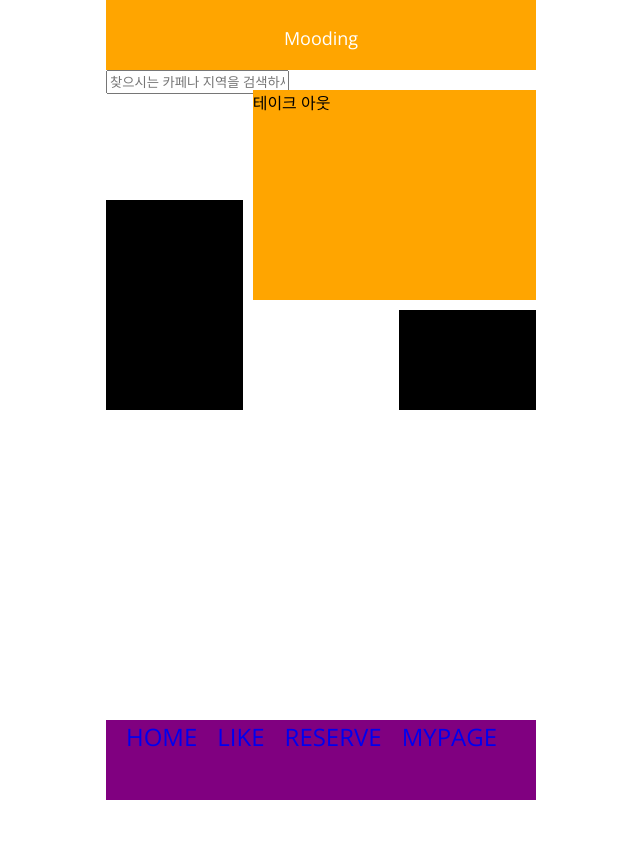
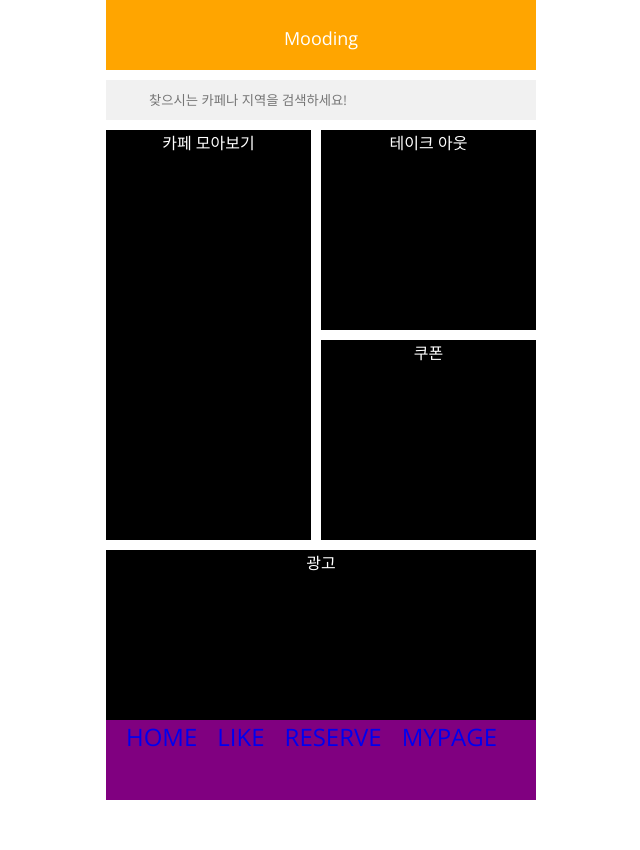
Before and after one commit to LikeLion-Inha-9/likelion_cafe, a Django app: page /home/ in a window 1280 px wide. Shown: the whole page, without its empty margins (319-959 px from the left). Before the commit the page ends 800 px from the top, so only its background shows below. Run offline with Django 3.2, Linux system fonts and the light colour scheme.

Commit message:
make frame of main page

```diff
--- a/Mooding/mainapp/static/style-home.css
+++ b/Mooding/mainapp/static/style-home.css
@@ -1,32 +1,56 @@
 .search-bar {
-    width: 30px;
-    height: 20px;
+    width: 100%;
     color: gray;
+}
+
+.form-control-text {
+    height: 40px;
+    width : 80%;
+    background-color:#F1F1F1;
+    border: 0;
+    margin: 10px 0;
+    padding: 0 10%;
 }
 
 .main .container {
     display: grid;
-    grid-template-columns: repeat(3, 1fr);
+    grid-template-columns: repeat(2, 1fr);
     grid-gap: 10px;
-    grid-auto-rows: minmax(100px, auto);
+    grid-auto-rows: minmax(200px, auto);
+    color : white;
+    text-align: center;
+    padding-bottom: 100px;
+
 }
 
 .main .container .one{
-    grid-column: 1;
-    grid-row: 2 / 4;
+    grid-column: 1 / 2;
+    grid-row: 1/3;
     background-color: black;
 }
 
 .main .container .two{
+
+    grid-row: 1 / 2  ;
     grid-column: 2 / 4;
-    grid-row: 1 / 3;
-    background-color: #ffa500;
+    background-color: black;
 
 }
 
 
 .main .container .three{
-    grid-column: 3;
-    grid-row: 3;
+    grid-column: 2 / 4;
+    grid-row: 2;
     background-color: black;
 }
+
+.main .container .advertisement {
+
+    grid-column: 1 / 4;
+    grid-row : 3;
+
+
+
+
+    background-color: black;
+}
--- a/Mooding/mainapp/templates/home.html
+++ b/Mooding/mainapp/templates/home.html
@@ -3,7 +3,7 @@
 {% block content %}
 <form action="">
   <div class="search-bar">
-      <input type="text" class="form-control" placeholder="찾으시는 카페나 지역을 검색하세요!"\>
+      <input type="text" class="form-control-text" placeholder="찾으시는 카페나 지역을 검색하세요!"\>
       </div>
   </div>
 </form>
@@ -13,9 +13,11 @@
       <section class="one">카페 모아보기</section>
       <section class="two">테이크 아웃</section>
       <section class="three">쿠폰</section>
+        <section class="advertisement">광고</section>
     </div>
-
 
 </section>
 
+
+
 {% endblock %}
```
